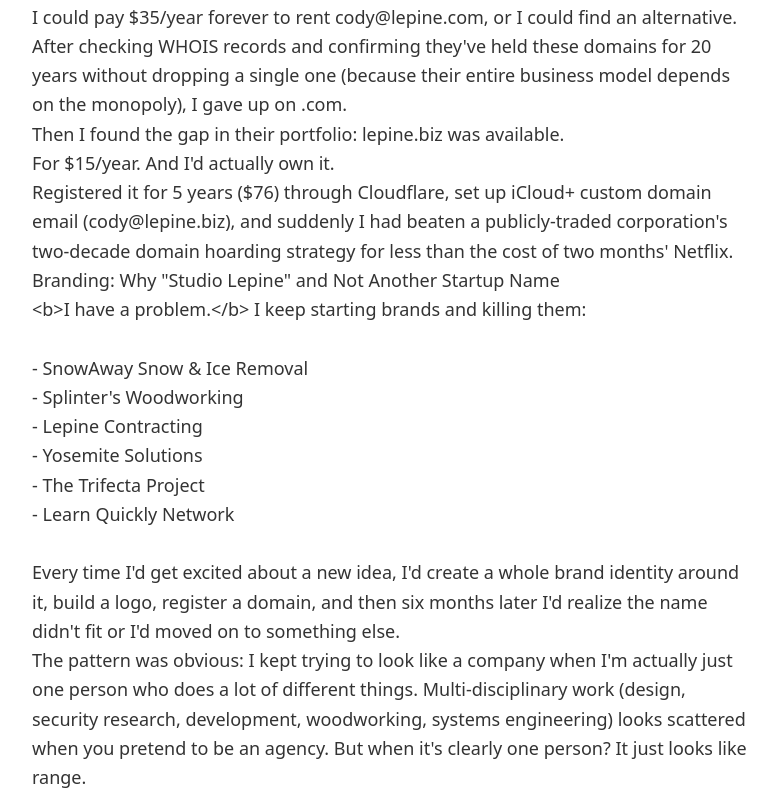
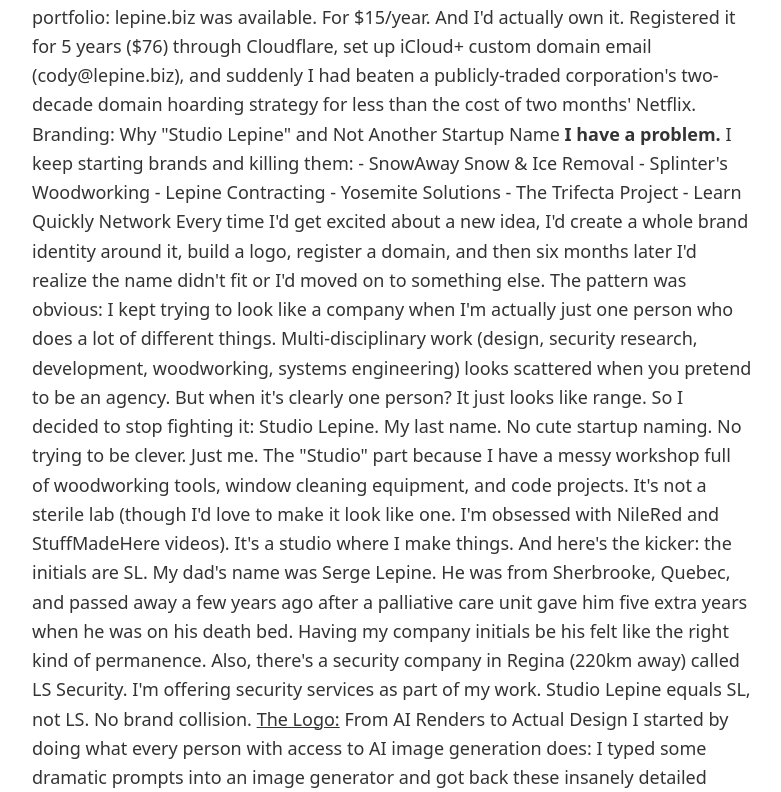
Before and after one commit to Voqii/StudioLepine, a React (Vite) app: page /blog/October-2024-First-Post in a window 1280 px wide. Shown: the part 1328-2120 px from the top of the page, without its empty margins (248-1029 px from the left). Built offline with nearby package versions, Linux system fonts and the light colour scheme; a web font is replaced by a local one.

Commit message:
fix: blog post not rendering in html

```diff
--- a/src/pages/BlogPost.tsx
+++ b/src/pages/BlogPost.tsx
@@ -88,9 +88,10 @@
           animate={{ opacity: 1, y: 0 }}
           transition={{ duration: 0.5, delay: 0.2 }}
         >
-          <div className="font-sans text-lg text-black/80 leading-relaxed whitespace-pre-wrap">
-            {post.content}
-          </div>
+          <div
+            className="font-sans text-lg text-black/80 leading-relaxed"
+            dangerouslySetInnerHTML={{ __html: post.content }}
+          />
         </motion.div>
 
         {/* Back button at bottom */}
```
